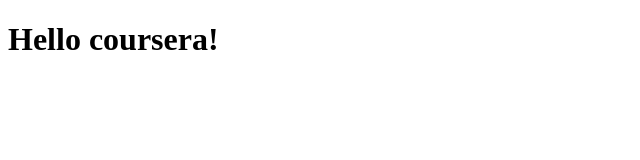
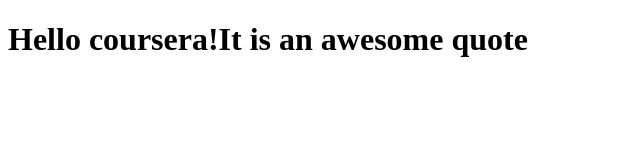
Before and after one commit to razaalvii/coursera-test, a plain HTML site: page site/index.html in a window 1280 px wide. Shown: the whole page, without its empty margins (0-640 px from the left). Drawn offline with Linux system fonts and the light colour scheme.

Commit message:
Small addition to our page content.

```diff
--- a/site/index.html
+++ b/site/index.html
@@ -5,7 +5,7 @@
 </head>
 <body>
 <h1>
-	Hello coursera!
+	Hello coursera!It is an awesome quote
 </h1>
 </body>
 </html>
```
